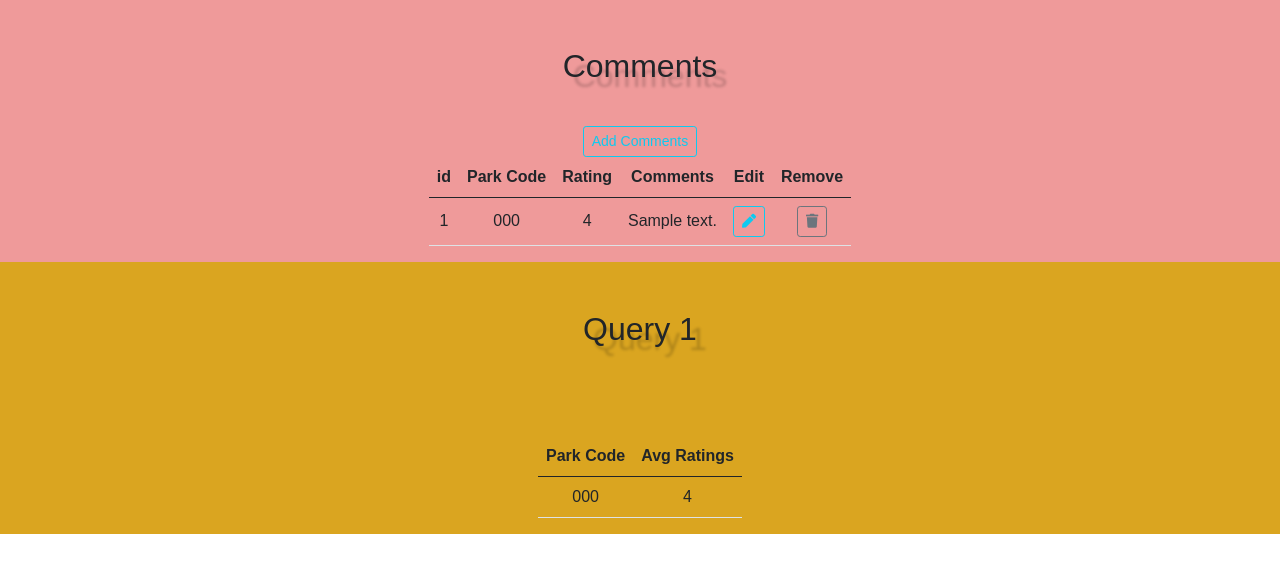
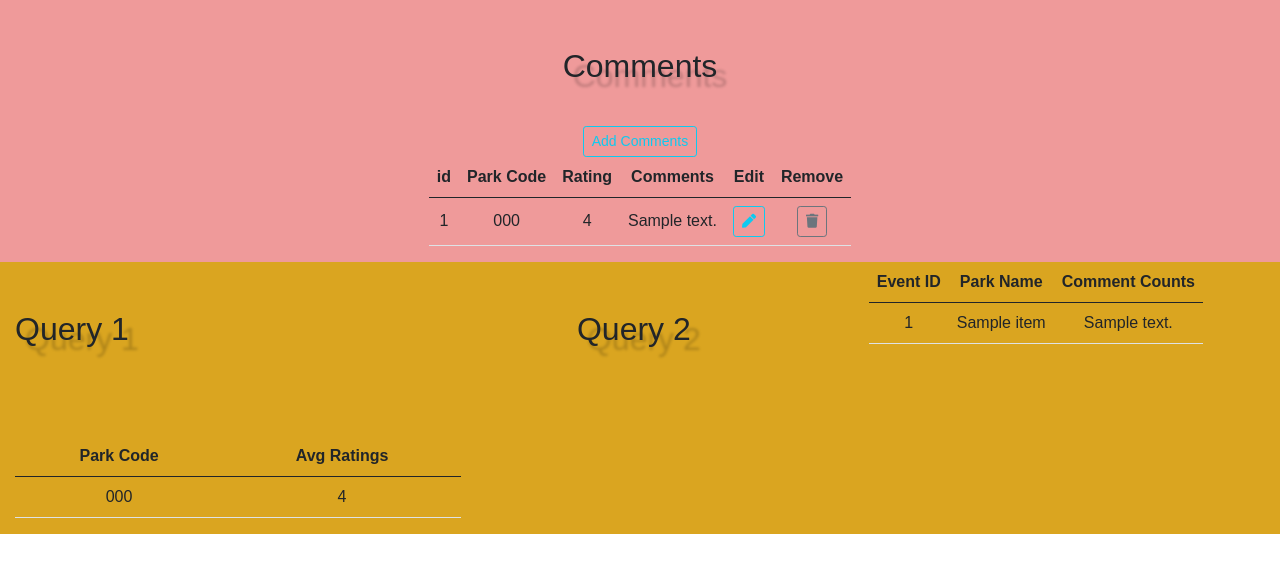
Before and after one commit to yumengl720/411_project, a Flask app: template app/templates/index.html in a window 1280 px wide. Shown: the part 353-919 px from the top of the page. Run offline with Flask 2, Linux system fonts and the light colour scheme; the template is opened without the code that fills it: most values are stand-ins (such as "Sample title", 1, 10 or a date in 2020).

Commit message:
finish query2

```diff
--- a/app/database.py
+++ b/app/database.py
@@ -89,7 +89,7 @@ def remove_task_by_id(task_id: int) -> None:
 
 def advance_query1() -> dict:
     conn = db.connect()
-    query_results = conn.execute("SELECT park_code, AVG(rating) AS avg_rating FROM Comments GROUP BY park_code HAVING AVG(rating) >3 and park_code IN (SELECT park_code FROM Parks WHERE park_name NOT IN (SELECT DISTINCT park_name FROM Events)) UNION SELECT park_code, AVG(rating)AS avg_rating FROM Comments GROUP BY park_code HAVING AVG(rating) >2 and park_code IN (SELECT park_code FROM Parks WHERE park_name IN (SELECT DISTINCT park_name FROM Events));").fetchall()
+    query_results = conn.execute("SELECT park_code, ROUND(AVG(rating),2) AS avg_rating FROM Comments GROUP BY park_code HAVING AVG(rating) >3 and park_code IN (SELECT park_code FROM Parks WHERE park_name NOT IN (SELECT DISTINCT park_name FROM Events)) UNION SELECT park_code, ROUND(AVG(rating),2)AS avg_rating FROM Comments GROUP BY park_code HAVING AVG(rating) >2 and park_code IN (SELECT park_code FROM Parks WHERE park_name IN (SELECT DISTINCT park_name FROM Events));").fetchall()
     conn.close()
     query_list = []
     for result in query_results:
@@ -100,9 +100,10 @@ def advance_query1() -> dict:
         query_list.append(item)
     return query_list
 
+
 def advance_query2() -> dict:
     conn = db.connect()
-    query_results = conn.execute("SELECT event_id, park_name, comment_cnt FROM (SELECT park_code, COUNT(*) AS comment_cnt FROM Comments WHERE YEAR(update_time) >=2021 GROUP BY park_code HAVING AVG(rating) >3 ORDER BY  comment_cnt DESC) a JOIN Parks USING (park_code) JOIN Events USING (park_name) WHERE date_start LIKE '2022-10%' or date_end LIKE '2022-11%';").fetchall()
+    query_results = conn.execute("SELECT Events.id, park_name, comment_cnt FROM (SELECT park_code, COUNT(*) AS comment_cnt FROM Comments WHERE YEAR(update_time) >=2021 GROUP BY park_code HAVING AVG(rating) >3 ORDER BY  comment_cnt DESC) a JOIN Parks USING (park_code) JOIN Events USING (park_name) WHERE date_start LIKE %s or date_end LIKE %s;",('2022-10%','2022-11%')).fetchall()
     conn.close()
     query_list = []
     for result in query_results:
--- a/app/routes.py
+++ b/app/routes.py
@@ -53,7 +53,8 @@ def index():
         items = db_helper.fetch_park(variable)
     items_c = db_helper.fetch_comments()
     item_query1 = db_helper.advance_query1()
-    return render_template("index.html", items=items, items_comment=items_c, item_query1 = item_query1)
+    item_query2 = db_helper.advance_query2()
+    return render_template("index.html", items=items, items_comment=items_c, item_query1 = item_query1, item_query2 = item_query2)
 
 @app.route("/insert", methods=['POST'])
 def create():
--- a/app/static/styles/custom.css
+++ b/app/static/styles/custom.css
@@ -92,6 +92,42 @@ html {
     display: flex;
     flex-direction: column;
   }
+  /* * {
+    box-sizing: border-box;
+  } */
+  *{
+    padding:0;
+    margin:0;
+  }
+  .box{
+    width: 100%;
+    height:600px;
+  }
+   /* .column {
+    float: left;
+    padding: 50px;
+    height: 300px;
+  }  */
+
+  .left {
+    /* display: inline-block; */
+    float: left;
+    width: 500px;
+  }
+
+  .right {
+    /* display: inline-block; */
+    float: right;
+    width: calc(100%-500px);
+    margin-right: 0;
+  }
+
+  /* Clear floats after the columns */
+  .row:after {
+    content: "";
+    display: table;
+    clear: both;
+  }
 
 
 
--- a/app/templates/index.html
+++ b/app/templates/index.html
@@ -273,10 +273,10 @@
 
 
 
-
       <section id="results">
         <body>
-
+         <div class = "row">
+            <div class = "column left">
                 <main role="main" class="container extra-bottom">
                     <h2 class="mt-5">Query 1</h2>
                     <br><br>
@@ -308,6 +308,44 @@
                       </tbody>
                   </table>
             </div>
+
+
+        </div class = "column right">
+        <main role="main" class="container extra-bottom">
+            <h2 class="mt-5">Query 2</h2>
+            <br><br>
+            <!-- <p><mark>Do it now.</mark></p > -->
+            <form method="POST">
+          </form>
+          </main>
+
+          <!--Todo Table-->
+          <div class="container table-responsive">
+          <table class="table">
+              <thead>
+              <tr>
+
+                  <th class="event_id">Event ID</th>
+                  <th class="park_name">Park Name</th>
+                  <th class="comment_cnt">Comment Counts</th>
+
+              </tr>
+              </thead>
+
+              <tbody>
+              {% for item in item_query2 %}
+                  <tr>
+                      <td>{{item.event_id}}</td>
+                      <td>{{item.park_name}}</td>
+                      <td>{{item.comment_cnt}}</td>
+                  </tr>
+              {% endfor %}
+
+              </tbody>
+          </table>
+         </div>
+        </div>
+        </div>
       </body>
     </section>
 </html>
```
Lines whose indentation alone changed are shown as unchanged.
